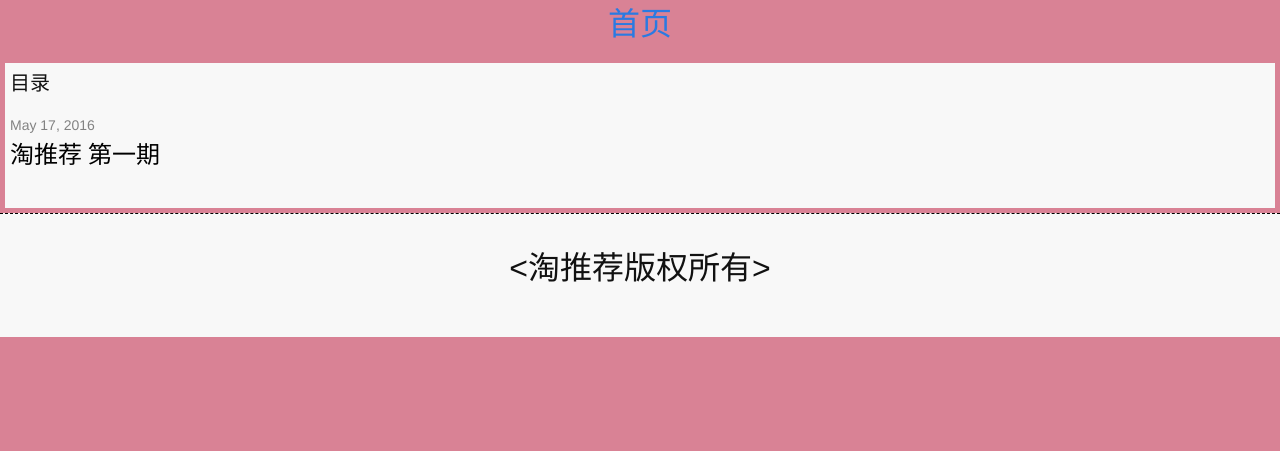
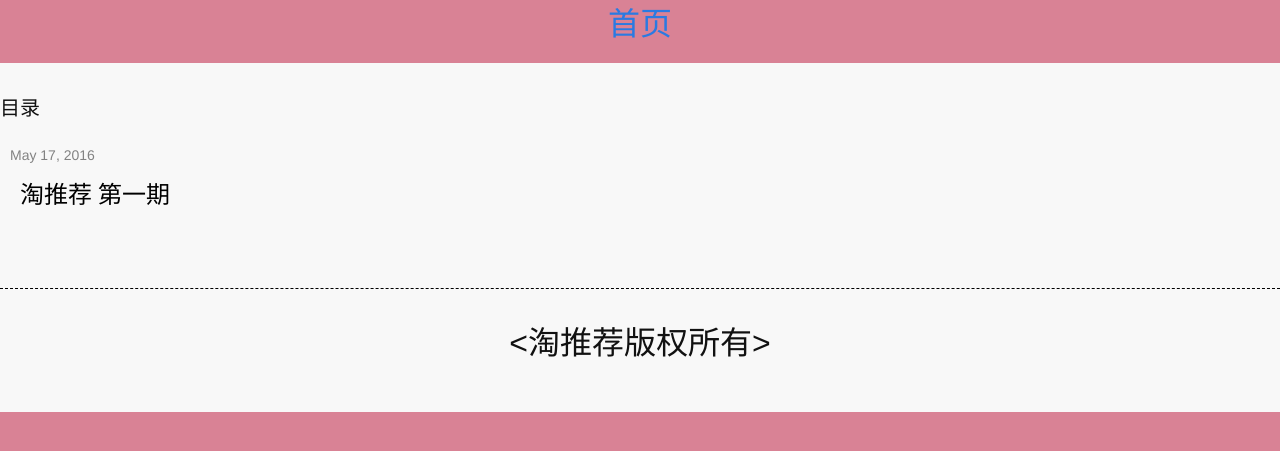
Before and after one commit to lijingfeng0709/myshop, a Jekyll site: the page built from index.html, in a window 1280 px wide. Shown: the top 451 px of the page. Built offline with Jekyll 4.4.1, drawn with Linux system fonts in a browser that asks for light colours.

Commit message:
shop
shop

```diff
--- a/_sass/_layout.scss
+++ b/_sass/_layout.scss
@@ -176,9 +176,8 @@
 .page-content {
     padding: $spacing-unit 0;
 	background-color:rgb(248,248,248);
+	margin:0 auto;
 
-	margin: 5px;
-    padding: 5px;
 }
 
 .page-heading {
@@ -188,6 +187,8 @@
 .post-list {
     margin-left: 0;
     list-style: none;
+	margin: 5px;
+    padding: 5px;
 
     > li {
         margin-bottom: $spacing-unit;
@@ -200,6 +201,8 @@
 }
 
 .post-link {
+margin: 5px;
+    padding: 5px;
     display: block;
     font-size: 24px;
 	font-family:微软雅黑;
```
